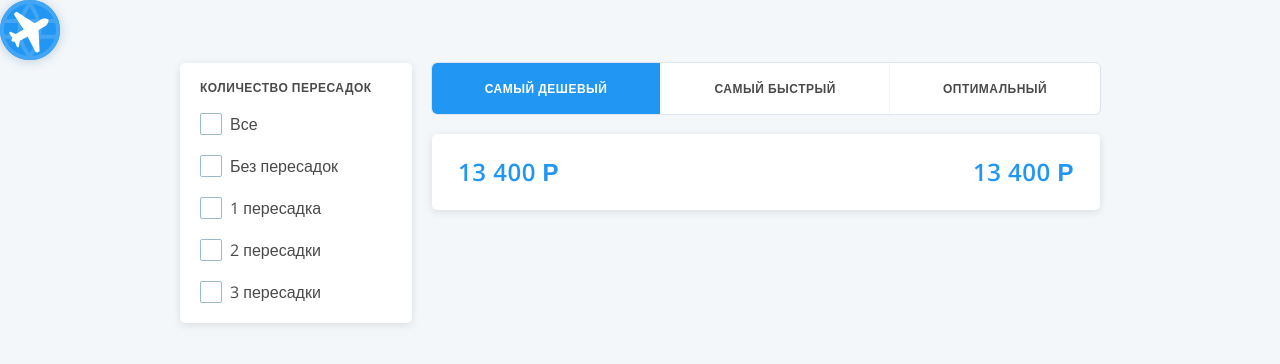
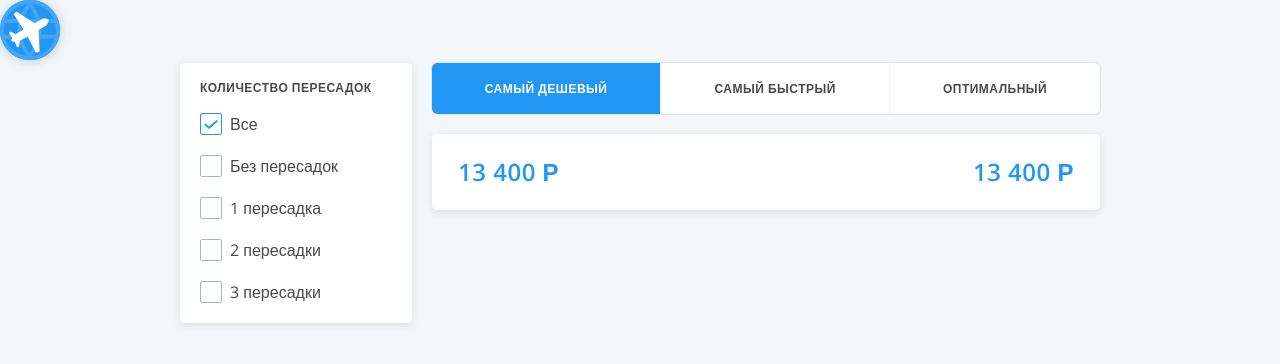
Before and after one commit to Binatik/aviasaIes-mini, a React app: page / in a window 1280 px wide. Shown: the top 364 px of the page. Built offline with nearby package versions, Linux system fonts and the light colour scheme; the HTML template or start-up script is replaced by a standard one.

Commit message:
добавлен redux, логика переключение checkBox

```diff
--- a/package.json
+++ b/package.json
@@ -10,11 +10,13 @@
     "format": "prettier ./src --write"
   },
   "dependencies": {
+    "@reduxjs/toolkit": "^2.1.0",
     "classnames": "^2.5.1",
     "js-cookie": "^3.0.5",
     "normalize.css": "^8.0.1",
     "react": "^18.2.0",
-    "react-dom": "^18.2.0"
+    "react-dom": "^18.2.0",
+    "react-redux": "^9.1.0"
   },
   "devDependencies": {
     "@rsbuild/core": "^0.3.11",
--- /dev/null
+++ b/src/app/App/mixin.scss
@@ -0,0 +1,8 @@
+//Расчет от базового шаблона в 16px
+@mixin calculateTextSize($fontSizePx, $lineHeightPx) {
+  $fontSizeRem: calc($fontSizePx / 16px);
+  $lineHeightRem: calc($lineHeightPx / 16px);
+
+  font-size: #{$fontSizeRem}rem;
+  line-height: #{$lineHeightRem}rem;
+}
--- a/src/module/AviasaIes/Aviasales.tsx
+++ b/src/module/AviasaIes/Aviasales.tsx
@@ -1,13 +1,17 @@
 import { AviasalesFilter } from "./AviasalesFilter/AviasalesFilter";
 import { AviasalesSort } from "./AviasalesSort/AviasalesSort";
+import { Provider } from "react-redux";
+import { store } from "./store/redux/store";
 import classes from "./Aviasales.module.scss";
 
 function Aviasales() {
   return (
-    <div className={classes.aviasalesContainer}>
-      <AviasalesFilter />
-      <AviasalesSort />
-    </div>
+    <Provider store={store}>
+      <div className={classes.aviasalesContainer}>
+        <AviasalesFilter />
+        <AviasalesSort />
+      </div>
+    </Provider>
   );
 }
 
--- a/src/module/AviasaIes/AviasalesFilter/AviasalesFilter.tsx
+++ b/src/module/AviasaIes/AviasalesFilter/AviasalesFilter.tsx
@@ -1,17 +1,99 @@
 import { Card } from "../../../ui/Card/Card";
 import { Checkbox } from "../../../ui/Checkbox/Checkbox";
 import { Paragraph } from "../../../ui/Paragraph/Paragraph";
+import { useAviasalesSelector } from "../store/hooks/useAviasalesSelector";
+import { CheckboxKey } from "../store/enums";
+import { useAviasalesDispatch } from "../store/hooks/useAviasalesDispatch";
+import { filterActions } from "../store/redux/slices/filterSlice";
 import classes from "./AviasalesFilter.module.scss";
 
 function AviasalesFilter() {
+  const state = {
+    disabledAllCheckbox: useAviasalesSelector(
+      (state) => state.filterReducer.disabledAllCheckbox,
+    ),
+    [CheckboxKey.allCheckbox]: useAviasalesSelector(
+      (state) => state.filterReducer.allCheckbox,
+    ),
+    [CheckboxKey.noneCheckbox]: useAviasalesSelector(
+      (state) => state.filterReducer.noneCheckbox,
+    ),
+    [CheckboxKey.firstCheckbox]: useAviasalesSelector(
+      (state) => state.filterReducer.firstCheckbox,
+    ),
+    [CheckboxKey.secondCheckbox]: useAviasalesSelector(
+      (state) => state.filterReducer.secondCheckbox,
+    ),
+    [CheckboxKey.thirdCheckbox]: useAviasalesSelector(
+      (state) => state.filterReducer.thirdCheckbox,
+    ),
+  };
+  const {
+    disabledAllCheckbox,
+    noneCheckbox,
+    firstCheckbox,
+    secondCheckbox,
+    thirdCheckbox,
+  } = state;
+  const dispatch = useAviasalesDispatch();
+
+  console.log(CheckboxKey.thirdCheckbox);
+
+  console.log(
+    disabledAllCheckbox,
+    noneCheckbox,
+    firstCheckbox,
+    secondCheckbox,
+    thirdCheckbox,
+  );
+
+  function updateCheckBox(event: React.ChangeEvent<HTMLInputElement>) {
+    const data = {
+      key: event.currentTarget.value,
+      isActive: event.currentTarget.checked,
+    };
+
+    dispatch(filterActions.setCheckBox(data));
+  }
+
   return (
     <Card mode="primary" size="none" className={classes.aviasalesFilter}>
       <Paragraph mode="primary">Количество пересадок</Paragraph>
-      <Checkbox htmlForId="all" label="Все" />
-      <Checkbox htmlForId="off" label="Без пересадок" />
-      <Checkbox htmlForId="1" label="1 пересадка" />
-      <Checkbox htmlForId="2" label="2 пересадки" />
-      <Checkbox htmlForId="3" label="3 пересадки" />
+      <Checkbox
+        onChange={() => dispatch(filterActions.resetCheckBox())}
+        checked={!disabledAllCheckbox}
+        value={CheckboxKey.allCheckbox}
+        htmlForId="all"
+        label="Все"
+      />
+      <Checkbox
+        checked={noneCheckbox}
+        onChange={updateCheckBox}
+        value={CheckboxKey.noneCheckbox}
+        htmlForId="off"
+        label="Без пересадок"
+      />
+      <Checkbox
+        checked={firstCheckbox}
+        onChange={updateCheckBox}
+        value={CheckboxKey.firstCheckbox}
+        htmlForId="1"
+        label="1 пересадка"
+      />
+      <Checkbox
+        checked={secondCheckbox}
+        onChange={updateCheckBox}
+        value={CheckboxKey.secondCheckbox}
+        htmlForId="2"
+        label="2 пересадки"
+      />
+      <Checkbox
+        onChange={updateCheckBox}
+        value={CheckboxKey.thirdCheckbox}
+        checked={thirdCheckbox}
+        htmlForId="3"
+        label="3 пересадки"
+      />
     </Card>
   );
 }
--- /dev/null
+++ b/src/module/AviasaIes/store/enums.ts
@@ -0,0 +1,7 @@
+export enum CheckboxKey {
+  allCheckbox = "allCheckbox", //Все
+  noneCheckbox = "noneCheckbox", //Без пересадок
+  firstCheckbox = "firstCheckbox", //1 пересадка
+  secondCheckbox = "secondCheckbox", //2 пересадки
+  thirdCheckbox = "thirdCheckbox", //3 пересадки
+}
--- /dev/null
+++ b/src/module/AviasaIes/store/hooks/useAviasalesDispatch.ts
@@ -0,0 +1,4 @@
+import { useDispatch } from "react-redux";
+import type { AppDispatch } from "../redux/store";
+
+export const useAviasalesDispatch: () => AppDispatch = useDispatch;
--- /dev/null
+++ b/src/module/AviasaIes/store/hooks/useAviasalesSelector.ts
@@ -0,0 +1,6 @@
+import { useSelector } from "react-redux";
+import type { TypedUseSelectorHook } from "react-redux";
+import type { RootState } from "../redux/store";
+
+export const useAviasalesSelector: TypedUseSelectorHook<RootState> =
+  useSelector;
--- /dev/null
+++ b/src/module/AviasaIes/store/redux/slices/filterSlice.ts
@@ -0,0 +1,49 @@
+import { createSlice } from "@reduxjs/toolkit";
+import type { PayloadAction } from "@reduxjs/toolkit";
+import { CheckboxKey } from "../../enums";
+
+type ICheckboxState = Record<CheckboxKey, boolean> & {
+  disabledAllCheckbox: boolean;
+};
+
+const initialState: ICheckboxState = {
+  disabledAllCheckbox: false,
+  [CheckboxKey.allCheckbox]: true,
+  [CheckboxKey.noneCheckbox]: false,
+  [CheckboxKey.firstCheckbox]: false,
+  [CheckboxKey.secondCheckbox]: false,
+  [CheckboxKey.thirdCheckbox]: false,
+};
+
+const filterSlice = createSlice({
+  name: "filterSlice",
+  initialState,
+  reducers: {
+    setCheckBox(
+      state,
+      action: PayloadAction<{ key: string; isActive: boolean }>,
+    ) {
+      const { key, isActive } = action.payload;
+
+      state[key as CheckboxKey] = isActive;
+      state.disabledAllCheckbox =
+        state.noneCheckbox ||
+        state.firstCheckbox ||
+        state.secondCheckbox ||
+        state.thirdCheckbox;
+    },
+
+    resetCheckBox(state) {
+      state.disabledAllCheckbox = false;
+      (state.noneCheckbox = false),
+        (state.firstCheckbox = false),
+        (state.secondCheckbox = false),
+        (state.thirdCheckbox = false);
+    },
+  },
+});
+
+const filterActions = filterSlice.actions;
+const filterReducer = filterSlice.reducer;
+
+export { filterActions, filterReducer };
--- /dev/null
+++ b/src/module/AviasaIes/store/redux/store.ts
@@ -0,0 +1,14 @@
+import { configureStore } from "@reduxjs/toolkit";
+import { filterReducer } from "./slices/filterSlice";
+// ...
+
+export const store = configureStore({
+  reducer: {
+    filterReducer,
+  },
+});
+
+// Infer the `RootState` and `AppDispatch` types from the store itself
+export type RootState = ReturnType<typeof store.getState>;
+// Inferred type: {posts: PostsState, comments: CommentsState, users: UsersState}
+export type AppDispatch = typeof store.dispatch;
--- a/src/ui/Paragraph/Paragraph.module.scss
+++ b/src/ui/Paragraph/Paragraph.module.scss
@@ -1,11 +1,4 @@
-//Расчет от базового шаблона в 16px
-@mixin calculateTextSize($fontSizePx, $lineHeightPx) {
-  $fontSizeRem: calc($fontSizePx / 16px);
-  $lineHeightRem: calc($lineHeightPx / 16px);
-
-  font-size: #{$fontSizeRem}rem;
-  line-height: #{$lineHeightRem}rem;
-}
+@import "../../app/App/mixin.scss";
 
 .paragraph {
   margin: 0;
```
Also changed, not shown: 1 other file (tests, documents, lock files or other folders).
